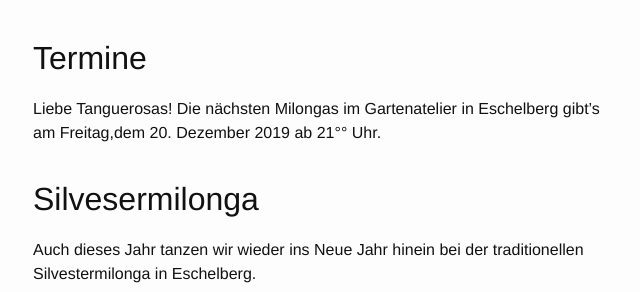
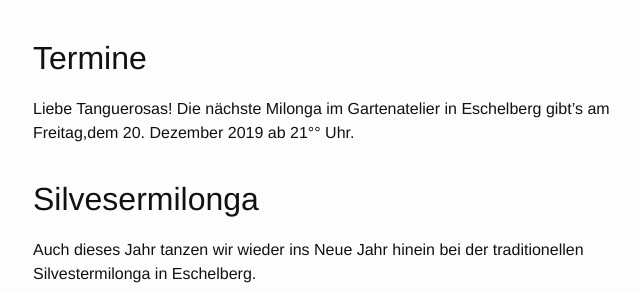
Before and after one commit to eschelberg/eschelberg.github.io, a Jekyll site: the page built from tango/index.md, in a window 1280 px wide and 900 px high, scrolled down 614 px. Shown: the part 160-452 px from the top of the window, without its empty margins (157-797 px from the left). Built offline with Jekyll 4.4.1, drawn with Linux system fonts in a browser that asks for light colours.

Commit message:
Update index.md

```diff
--- a/tango/index.md
+++ b/tango/index.md
@@ -12,7 +12,7 @@ Der musikalische Fluß des Abends wird nicht durch Tandas und Cortinas unterbroc
 ## Termine
 
 Liebe Tanguerosas!
-Die nächsten Milongas im Gartenatelier in Eschelberg gibt’s am Freitag,dem 20. Dezember 2019 ab 21°° Uhr.
+Die nächste Milonga im Gartenatelier in Eschelberg gibt’s am Freitag,dem 20. Dezember 2019 ab 21°° Uhr.
 
 ## Silvesermilonga
 Auch dieses Jahr tanzen wir wieder ins Neue Jahr hinein bei der traditionellen Silvestermilonga in Eschelberg.
```
